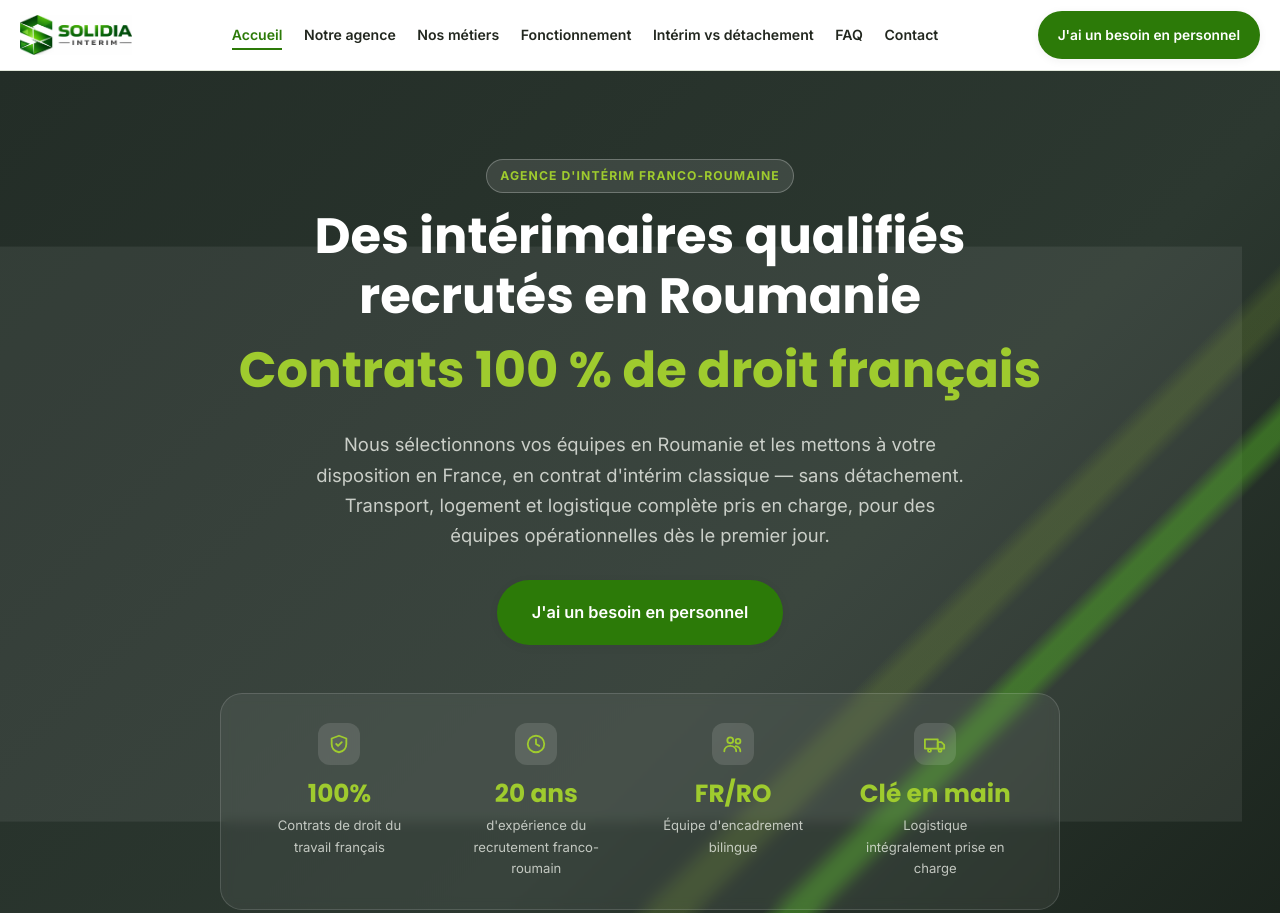
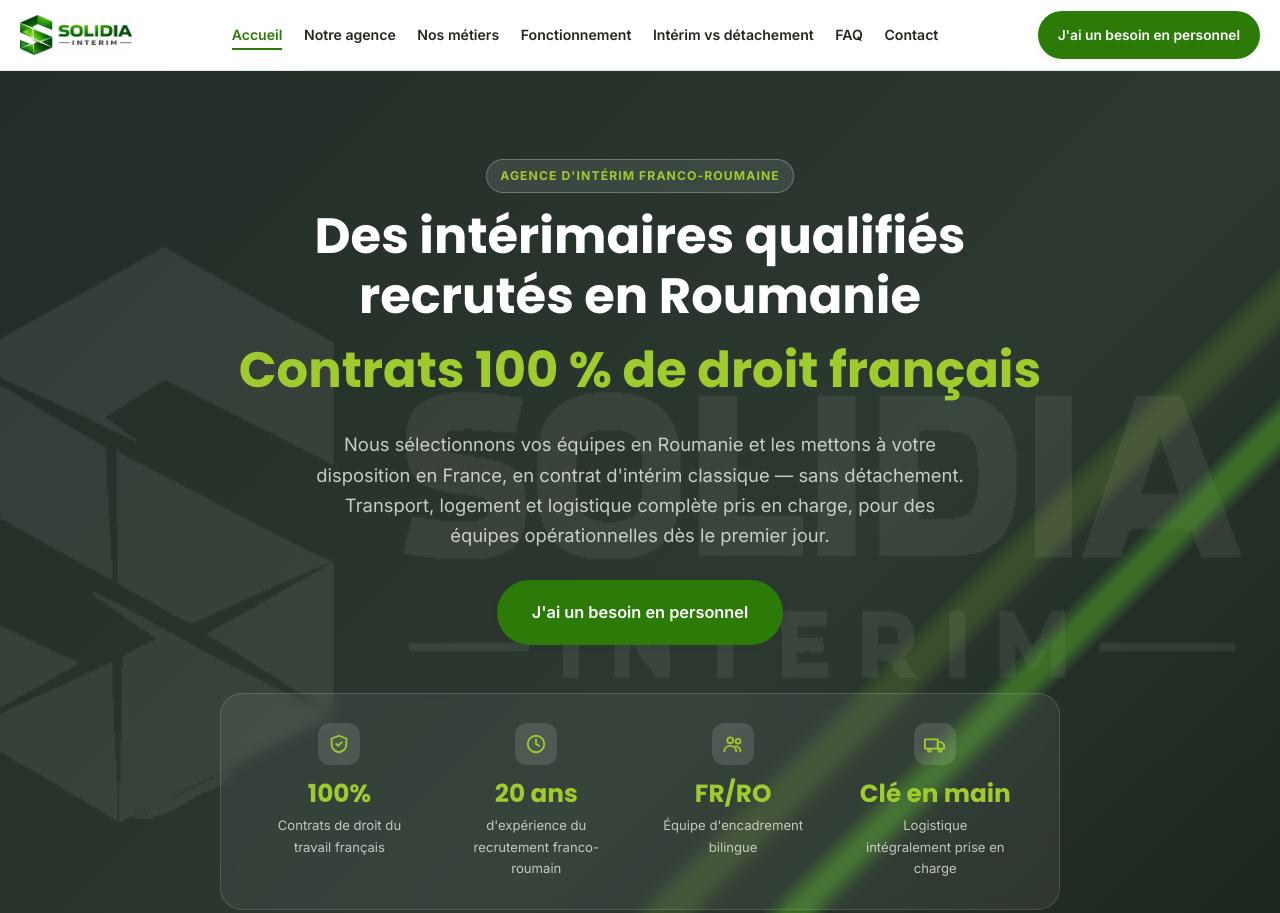
Before and after one commit to Solidiainterim/solidia-interim-site-deploy, a plain HTML site: page index.html in a window 1280 px wide. Shown: the top 913 px of the page. Drawn offline with Linux system fonts and the light colour scheme.

Commit message:
Add files via upload

```diff
--- a/css/styles.css
+++ b/css/styles.css
@@ -190,8 +190,7 @@ section{ padding:clamp(3rem, 6vw, 5.5rem) 0; }
 .hero-blob{ display:none; }
 .hero-logo-mark{
   position:absolute; right:3%; top:50%; transform:translateY(-50%); height:62%;
-  filter:brightness(0) invert(1) opacity(.07); pointer-events:none; z-index:0;
-  isolation:isolate;
+  opacity:.07; pointer-events:none; z-index:0;
 }
 .hero .container{ position:relative; z-index:2; text-align:center; }
 .hero .kicker{ background:rgba(255,255,255,.1); color:var(--brand-lime); border-color:rgba(255,255,255,.25); }
--- a/index.html
+++ b/index.html
@@ -103,7 +103,7 @@
 <section class="hero">
   <div class="hero-blob b1"></div>
   <div class="hero-blob b2"></div>
-  <img class="hero-logo-mark" src="images/logo.png" alt="" aria-hidden="true">
+  <img class="hero-logo-mark" src="images/logo-watermark-white.png" alt="" aria-hidden="true">
   <div class="container">
     <span class="kicker">Agence d'intérim franco-roumaine</span>
     <h1>Des intérimaires qualifiés<br>recrutés en Roumanie<br><span class="accent">Contrats 100&nbsp;% de droit français</span></h1>
```
Also changed, not shown: images/logo-watermark-white.png (added).
